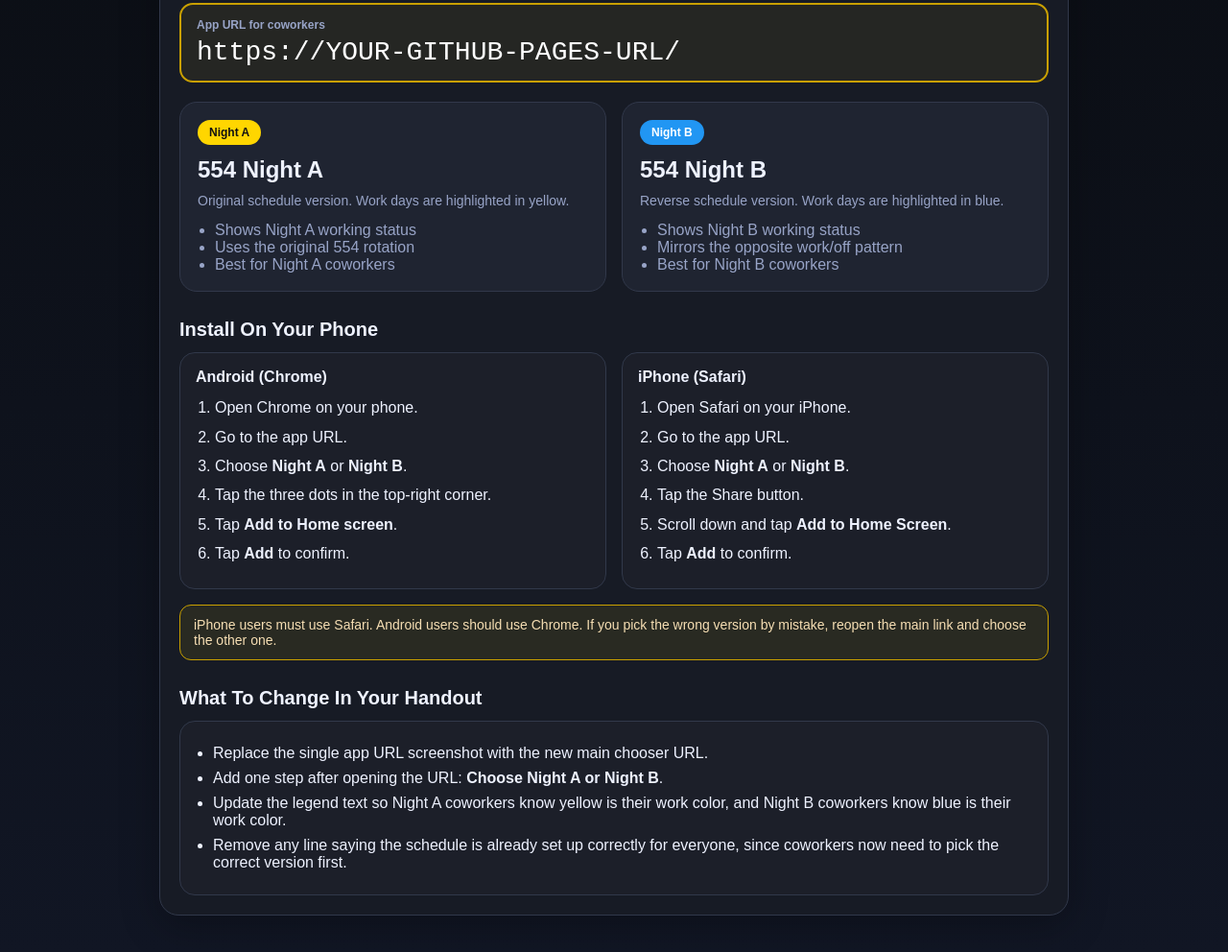
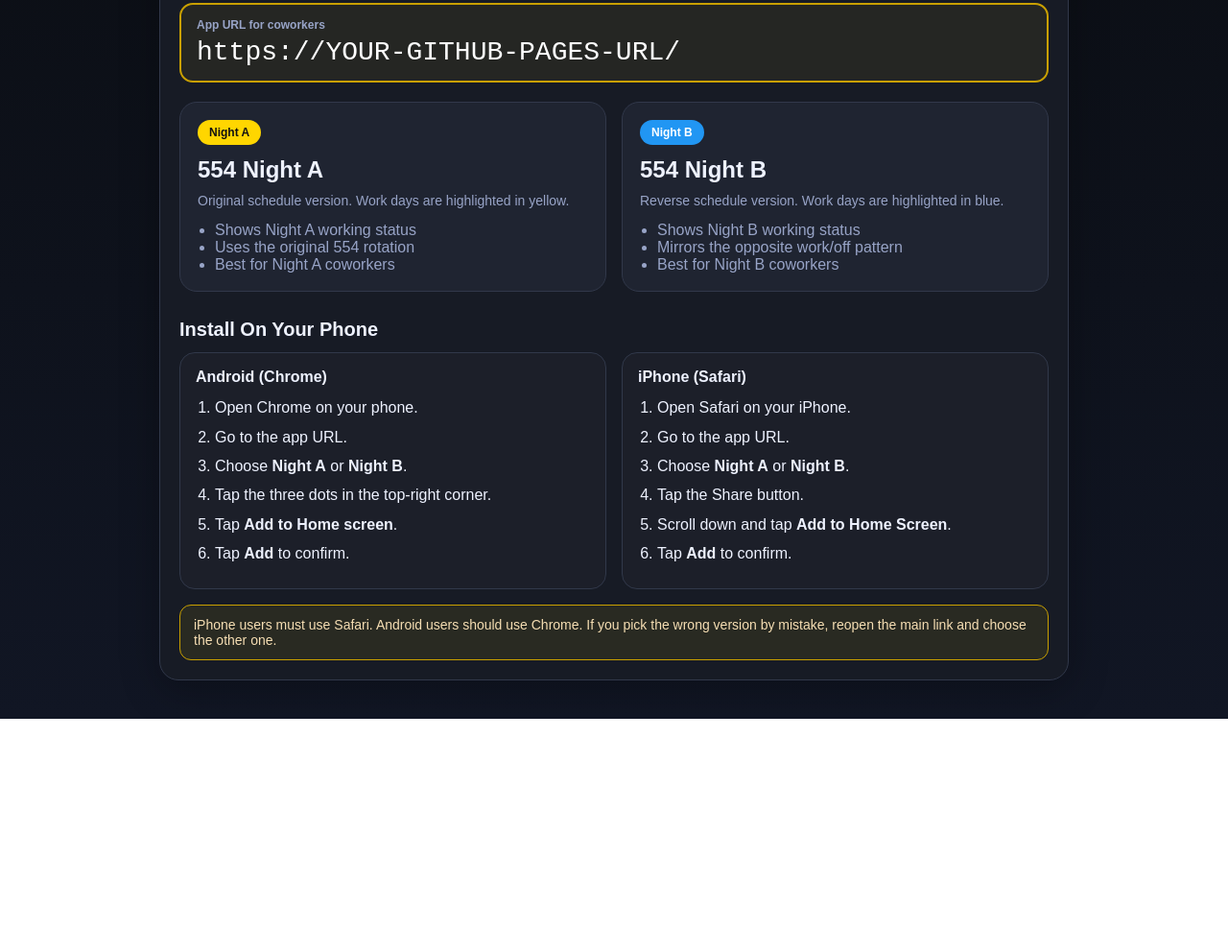
Before and after one commit to 554-Shift-Schedule/554, a plain HTML site: page index.html in a window 1280 px wide. Shown: the part 148-1140 px from the top of the page at 96% size. After the commit the page ends 897 px from the top, so only its background shows below. Drawn offline with Linux system fonts and the light colour scheme.

Commit message:
Update index.html

```diff
--- a/index.html
+++ b/index.html
@@ -304,18 +304,6 @@ body {
           iPhone users must use Safari. Android users should use Chrome. If you pick the wrong version by mistake, reopen the main link and choose the other one.
         </div>
       </div>
-
-      <div class="section">
-        <h3>What To Change In Your Handout</h3>
-        <div class="tips">
-          <ul>
-            <li>Replace the single app URL screenshot with the new main chooser URL.</li>
-            <li>Add one step after opening the URL: <strong>Choose Night A or Night B</strong>.</li>
-            <li>Update the legend text so Night A coworkers know yellow is their work color, and Night B coworkers know blue is their work color.</li>
-            <li>Remove any line saying the schedule is already set up correctly for everyone, since coworkers now need to pick the correct version first.</li>
-          </ul>
-        </div>
-      </div>
     </div>
   </div>
 </body>
```
